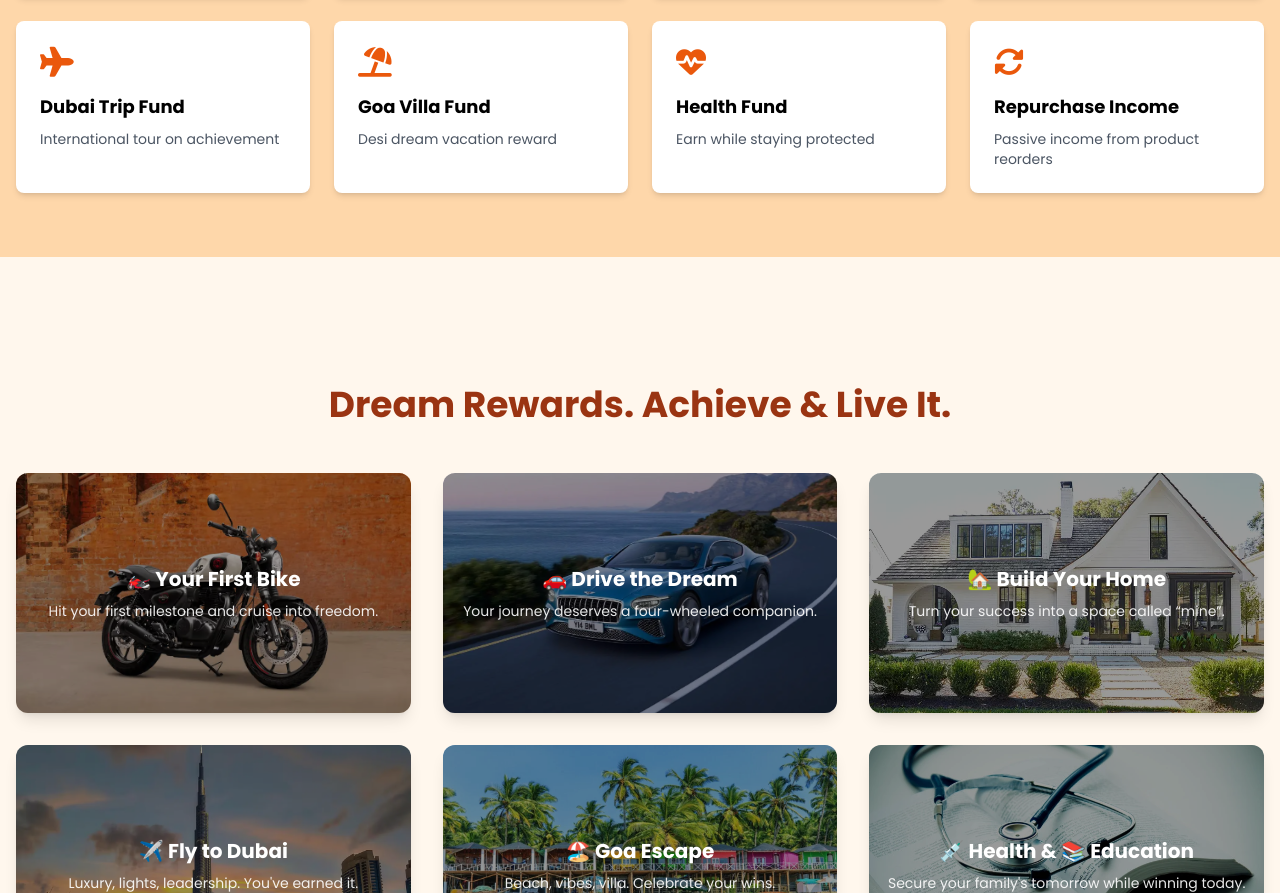
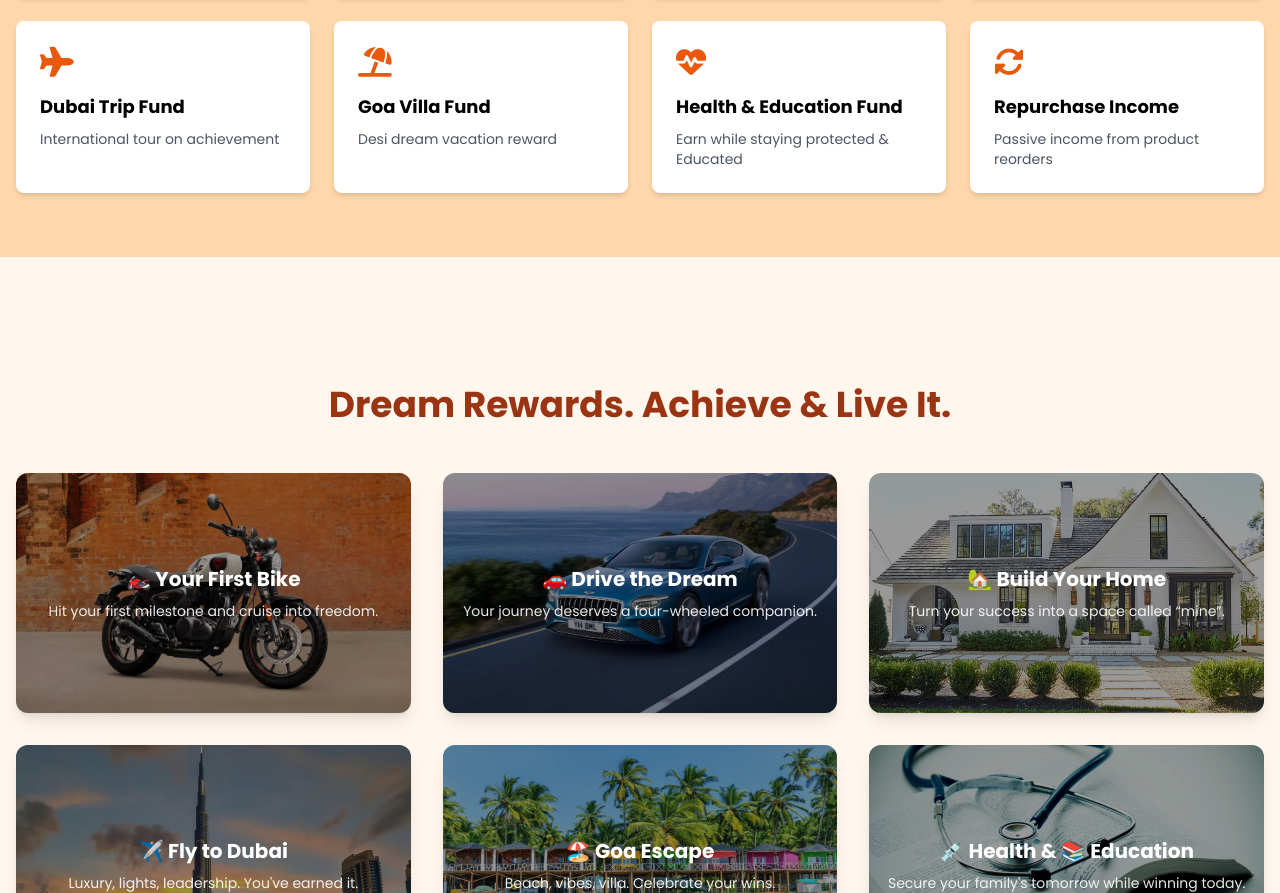
Before and after one commit to thewhitewolf09/prmplife, a plain HTML site: page index.html in a window 1280 px wide. Shown: the part 3845-4738 px from the top of the page. Drawn offline with nearby package versions, Linux system fonts and the light colour scheme.

Commit message:
photo and title change

```diff
--- a/index.html
+++ b/index.html
@@ -467,8 +467,8 @@
                     <div class="text-orange-600 text-3xl mb-3">
                         <i class="fas fa-heartbeat"></i>
                     </div>
-                    <h3 class="font-bold text-lg mb-2">Health Fund</h3>
-                    <p class="text-gray-600 text-sm">Earn while staying protected</p>
+                    <h3 class="font-bold text-lg mb-2">Health & Education Fund</h3>
+                    <p class="text-gray-600 text-sm">Earn while staying protected & Educated</p>
                 </div>
 
                 <!-- Earning Opportunity 12 -->
```
